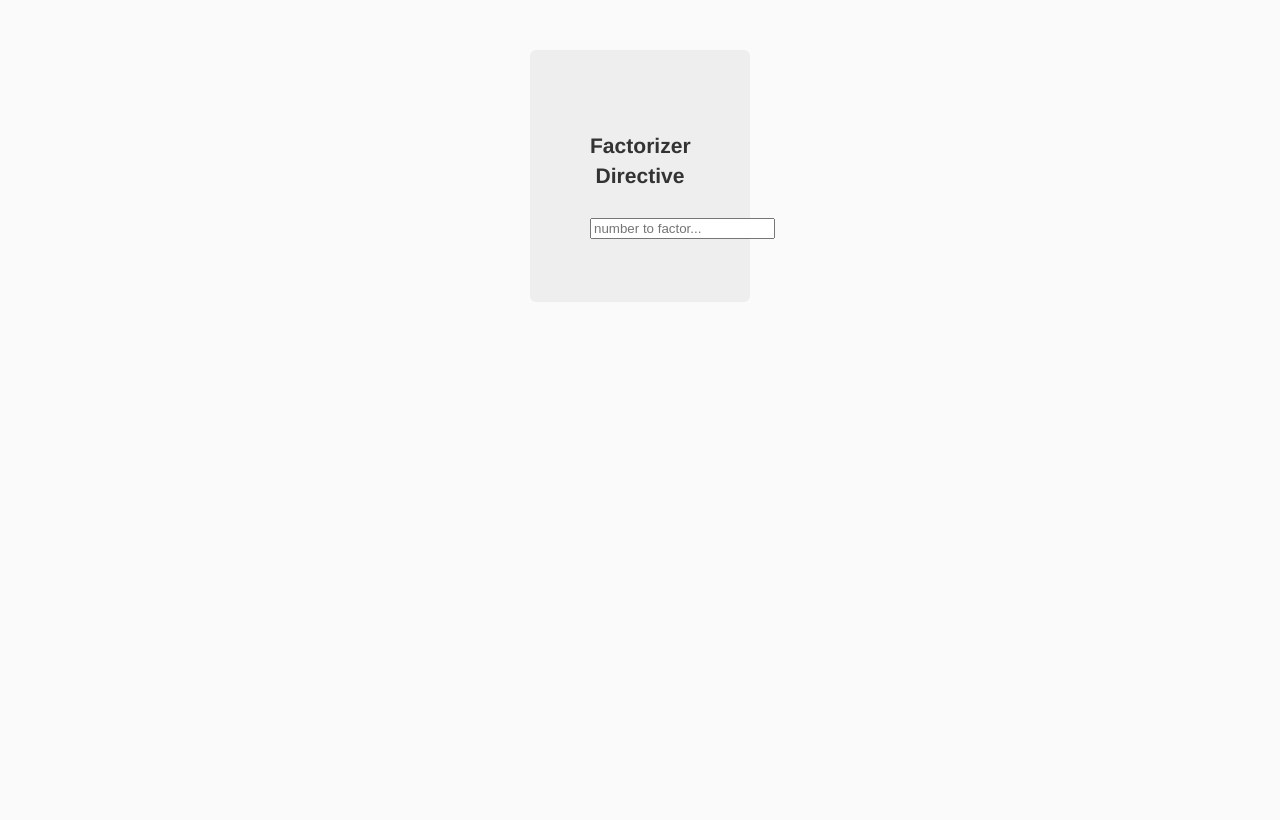
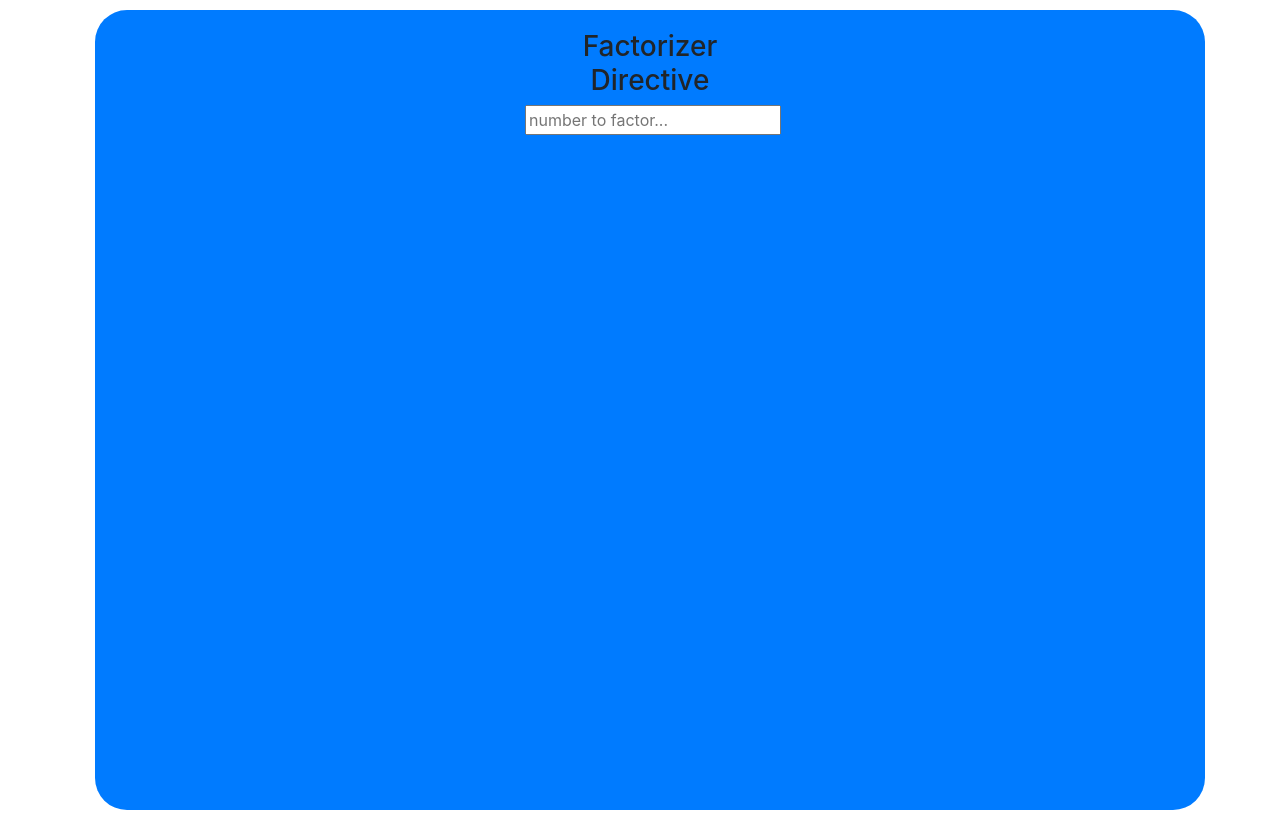
Before and after one commit to ohall/factorizer, a website: page app/index.html in a window 1280 px wide. Drawn offline with nearby package versions, Linux system fonts and the light colour scheme; some packages are replaced by stand-ins of ours.

Commit message:
more styling

```diff
--- a/app/index.html
+++ b/app/index.html
@@ -13,6 +13,8 @@
 
         <!-- build:css({.tmp,app}) styles/main.css -->
         <link rel="stylesheet" href="styles/main.css">
+        <link rel="stylesheet" href="bower_components/bootstrap/dist/css/bootstrap.css">
+
         <!-- endbuild -->
 </head>
   <body ng-app="factorizationApp">
--- a/app/styles/main.css
+++ b/app/styles/main.css
@@ -22,9 +22,34 @@ body {
     letter-spacing: -1px;
 }
 
+.main-view{
+    margin: 10px;
+    width: 100%;
+    height: 800px;
+    border: solid;
+    border-width: 0;
+    border-radius: 32px;
+    padding: 20px;
+}
 
-.factor-ball {
+.factorizer{
+    margin-left: auto;
+    margin-right: auto;
+    text-align: center;
+    width: 250px;
+}
 
+.number-input{
+    margin-left: auto;
+    margin-right: auto;
+    margin-bottom: 50px;
+    color: #000000;
+}
+
+.ball-start{
+    width: 100px;
+    margin-left: auto;
+    margin-right: auto;
 }
 
 .circle {
--- a/app/views/factorizerTeplate.html
+++ b/app/views/factorizerTeplate.html
@@ -1,7 +1,11 @@
-<div style="text-align: center">
+<div class="factorizer">
     <h3> Factorizer Directive </h3>
-    <input type="number" ng-model="userInput" ng-change="update()" placeholder="number to factor..." />
-    <div data-ng-repeat="factor in factors track by $index" class="circle my-repeat-animation"
-         style="margin-left:{{xlocation($index)}}px" id="{{xlocation($index)}}">
-    {{factor}}</div>
+    <input type="number" class="number-input input-lg" ng-model="userInput" ng-change="update()" placeholder="number to factor..." />
+        <div class="ball-start">
+            <div data-ng-repeat="factor in factors track by $index" class="circle my-repeat-animation"
+                 style="margin-left:{{xlocation($index)}}px" id="{{xlocation($index)}}">
+            {{factor}}</div>
+        </div>
+
+
 </div>
--- a/app/views/main.html
+++ b/app/views/main.html
@@ -1,2 +1,2 @@
 
-<div  class="hero-unit" user-input="userInput"  factorizer></div>
+<div class="main-view bg-primary" user-input="userInput"  factorizer></div>
```
